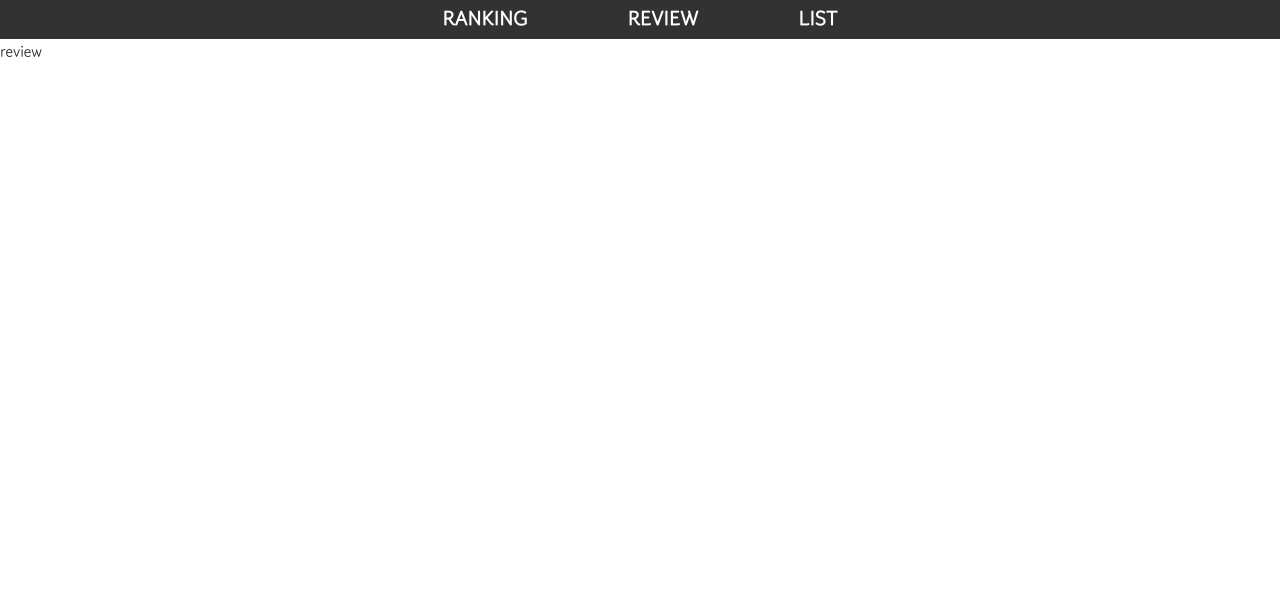
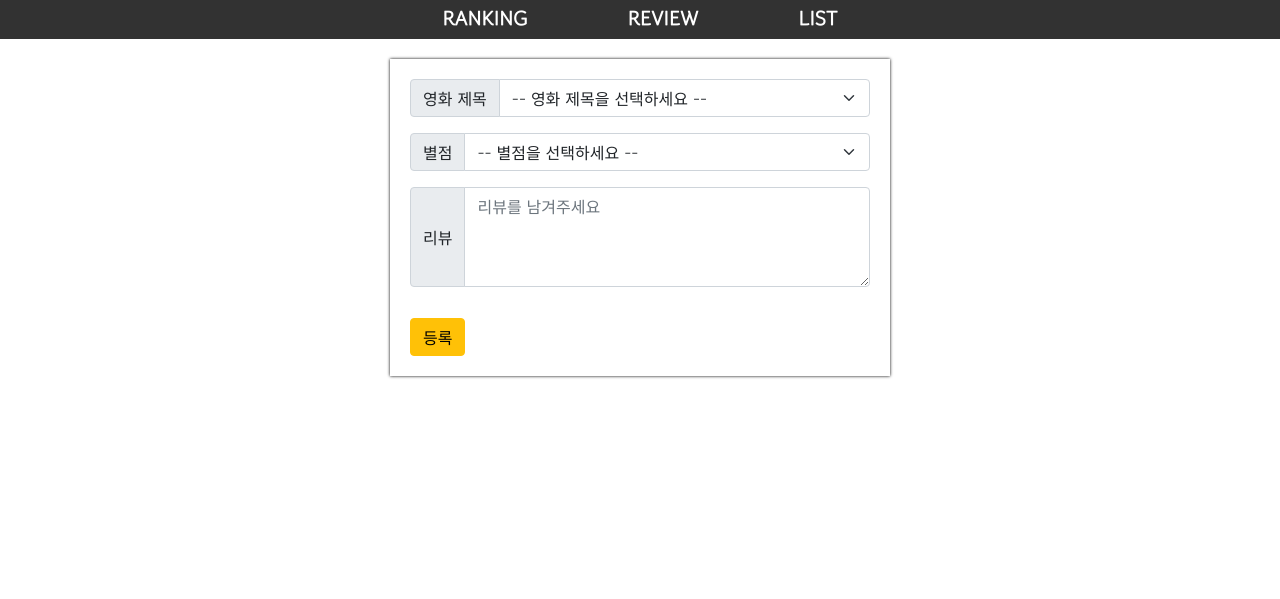
Before and after one commit to web-pre-learn-team19/movies, a Flask app: page /review in a window 1280 px wide. Shown: the part 201-800 px from the top of the page. Run offline with Flask 2, Linux system fonts and the light colour scheme.

Commit message:
[review] 리뷰 등록 화면 html, css 뼈대 작성 - 웹개발 종합반 화성 땅 구입, 팬명록 코드 참고함 - 영화 제목은 랭킹에서 크롤링하여 저장한 DB에서 갖고와야 함 - 등록 버튼 위치 오른쪽으로 옮기는거 나중에 작업해야 함

```diff
--- a/static/css/review.css
+++ b/static/css/review.css
@@ -0,0 +1,27 @@
+* {
+    font-family: 'Gowun Dodum', sans-serif;
+}
+
+.mypost {
+    width: 95%;
+    max-width: 500px;
+    margin: 20px auto 20px auto;
+
+    box-shadow: 0px 0px 3px 0px black;
+    padding: 20px;
+}
+
+.mypost > button {
+    margin-top: 15px;
+}
+
+.mycards {
+    width: 95%;
+    max-width: 500px;
+    margin: auto;
+}
+
+.mycards > .card {
+    margin-top: 10px;
+    margin-bottom: 10px;
+}
--- a/templates/review.html
+++ b/templates/review.html
@@ -14,12 +14,13 @@
         integrity="sha384-EVSTQN3/azprG1Anm3QDgpJLIm9Nao0Yz1ztcQTwFspd3yD65VohhpuuCOmLASjC" crossorigin="anonymous">
     <link href="https://fonts.googleapis.com/css2?family=Gowun+Dodum&display=swap" rel="stylesheet">
     <link href="/static/css/main.css" rel="stylesheet">
+    <link href="/static/css/review.css" rel="stylesheet">
 
     <script src="https://ajax.googleapis.com/ajax/libs/jquery/3.5.1/jquery.min.js"></script>
     <script src="https://cdn.jsdelivr.net/npm/bootstrap@5.0.2/dist/js/bootstrap.bundle.min.js"
         integrity="sha384-MrcW6ZMFYlzcLA8Nl+NtUVF0sA7MsXsP1UyJoMp4YLEuNSfAP+JcXn/tWtIaxVXM"
         crossorigin="anonymous"></script>
-    <script defer src="/static/js/main.js"></script>
+    <script defer src="/static/js/review.js"></script>
 </head>
 <body>
     <div class="header">
@@ -34,9 +35,38 @@
     </div>
 
     <!-- Review 페이지 -->
-    <div class="review">
-        review
+    <div class="mypost">
+        <div class="input-group mb-3">
+            <label class="input-group-text" for="title">영화 제목</label>
+            <select class="form-select" id="title">
+              <option selected>-- 영화 제목을 선택하세요 --</option>
+<!--                여기 옵션에 영화 이름 받아올 것. 페이지 처음에 뿌려줄 때 넣으면 될 듯-->
+<!--              <option value="10평">10평</option>-->
+<!--              <option value="20평">20평</option>-->
+<!--              <option value="30평">30평</option>-->
+<!--              <option value="40평">40평</option>-->
+<!--              <option value="50평">50평</option>-->
+            </select>
+        </div>
+        <div class="input-group mb-3">
+            <label class="input-group-text" for="star">별점</label>
+            <select class="form-select" id="star">
+              <option selected>-- 별점을 선택하세요 --</option>
+              <option value="1점">⭐️</option>
+              <option value="2점">⭐⭐</option>
+              <option value="3점">⭐⭐⭐</option>
+              <option value="4점">⭐⭐⭐⭐</option>
+              <option value="5점">⭐⭐⭐⭐⭐</option>
+            </select>
+          </div>
+        <div class="input-group mb-3">
+            <span class="input-group-text">리뷰</span>
+            <textarea class="form-control" placeholder="리뷰를 남겨주세요" id="comment"
+                style="height: 100px"></textarea>
+        </div>
+        <button onclick="save_order()" type="button" class="btn btn-warning mybtn">등록</button>
     </div>
-
+    <div class="mycards" id="comment-list">
+    </div>
 </body>
 </html>
```
